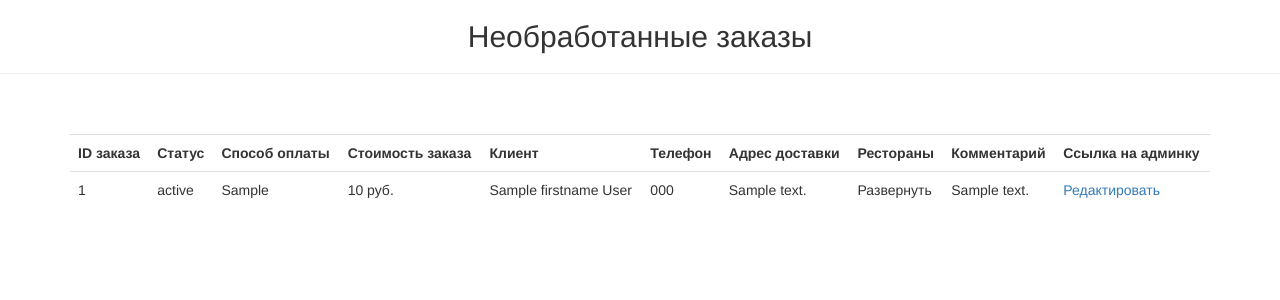
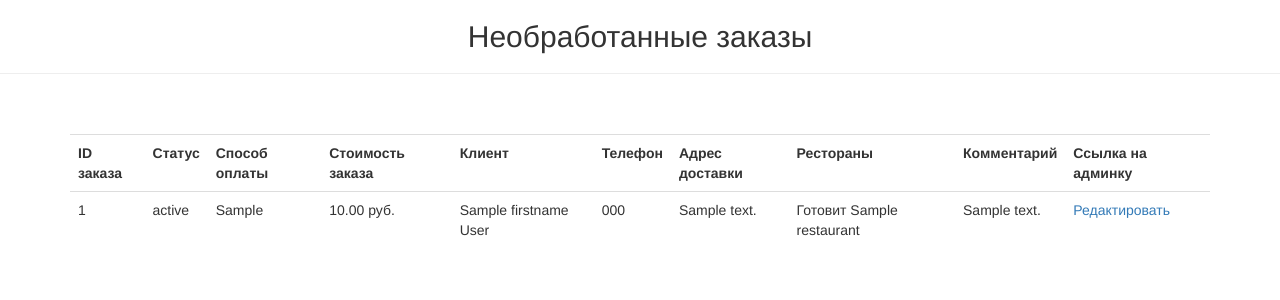
Before and after one commit to MeshkovD/star-burger, a Django app: template restaurateur/templates/order_items.html in a window 1280 px wide. Shown: the part 52-352 px from the top of the page. Run offline with Django 3.2, Linux system fonts and the light colour scheme; the template is opened without the code that fills it: most values are stand-ins (such as "Sample title", 1, 10 or a date in 2020); some libraries are stand-ins or nearby versions.

Commit message:
Status changes after selecting a restaurant, restaurants sorted by status

```diff
--- a/restaurateur/templates/order_items.html
+++ b/restaurateur/templates/order_items.html
@@ -31,16 +31,21 @@
       <td>{{ order.id }}</td>
       <td>{{ order.get_status_display }}</td>
       <td>{{ order.get_payment_method_display }}</td>
-      <td>{{ order.order_cost }} руб.</td>
+      <td>{{ order.order_cost|floatformat:2 }} руб.</td>
       <td>{{ order.firstname }} {{ order.lastname }}</td>
       <td>{{ order.phonenumber }}</td>
       <td> {{ order.address }}</td>
       <td>
+        {% if order.restaurant %}
+        Готовит {{ order.restaurant }}
+        {% else %}
         <details>
           <summary>
             Развернуть
           </summary>
+
               {% if suitable_restaurants|get:order.id %}
+                  Может быть приготовлено в:
                   {%for restaurant in suitable_restaurants|get:order.id %}
                   <nobr><li>{{ restaurant }}</li></nobr>
                   {% endfor %}
@@ -48,6 +53,8 @@
                   <b>Нет подходящих ресторанов</b>
               {% endif %}
         </details>
+        {% endif %}
+
       </td>
       <td>{{ order.comment }}</td>
       <td>
--- a/restaurateur/views.py
+++ b/restaurateur/views.py
@@ -98,7 +98,6 @@ def view_restaurants(request):
 
 @user_passes_test(is_manager, login_url='restaurateur:login')
 def view_orders(request):
-    # TODO: проверить оптимальность запросов к бд
     return render(request, template_name='order_items.html', context={
         'orders': Order.objects.annotate_orders_cost(),
         'suitable_restaurants': Order.objects.get_suitable_restaurants(),
```
Lines whose indentation alone changed are shown as unchanged.
